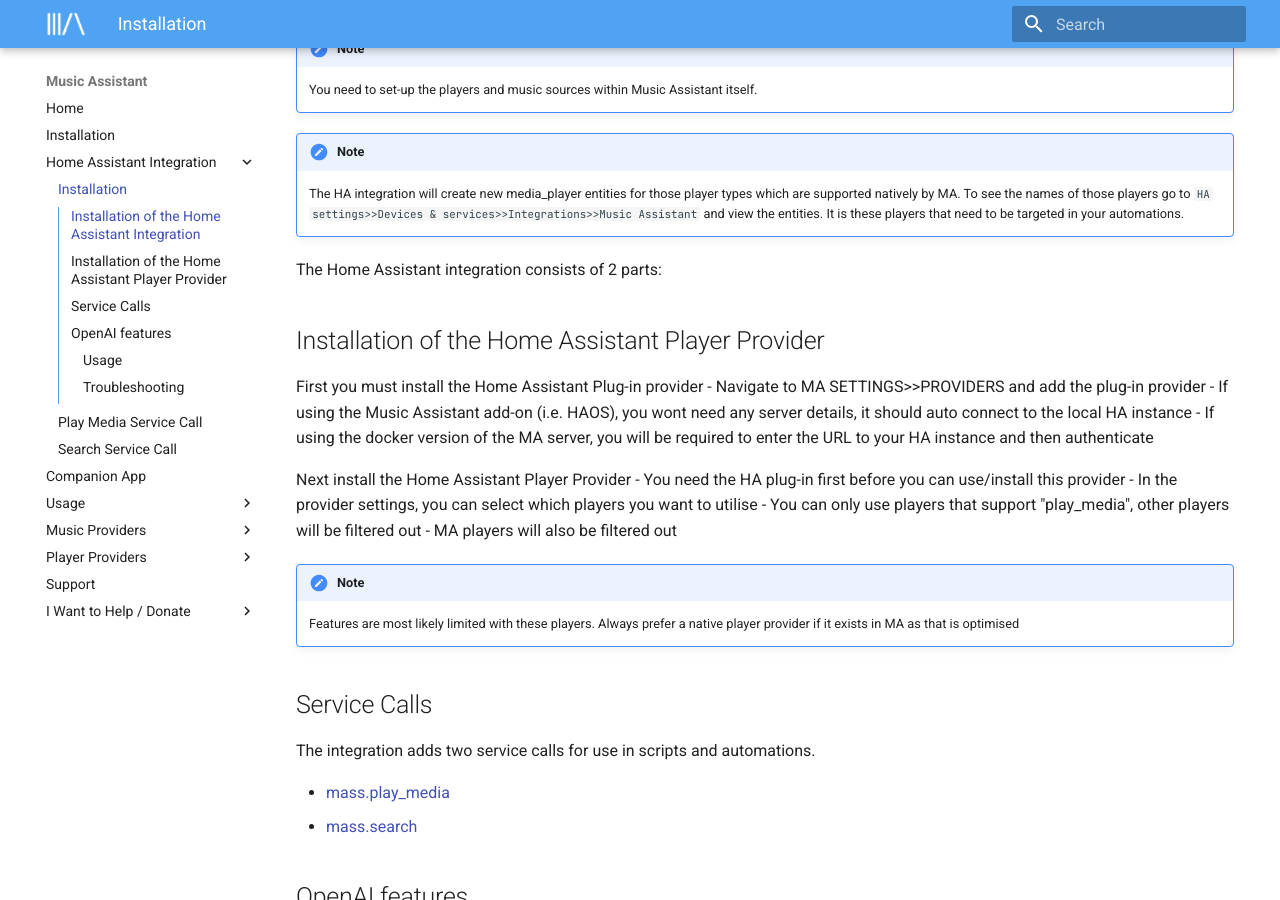
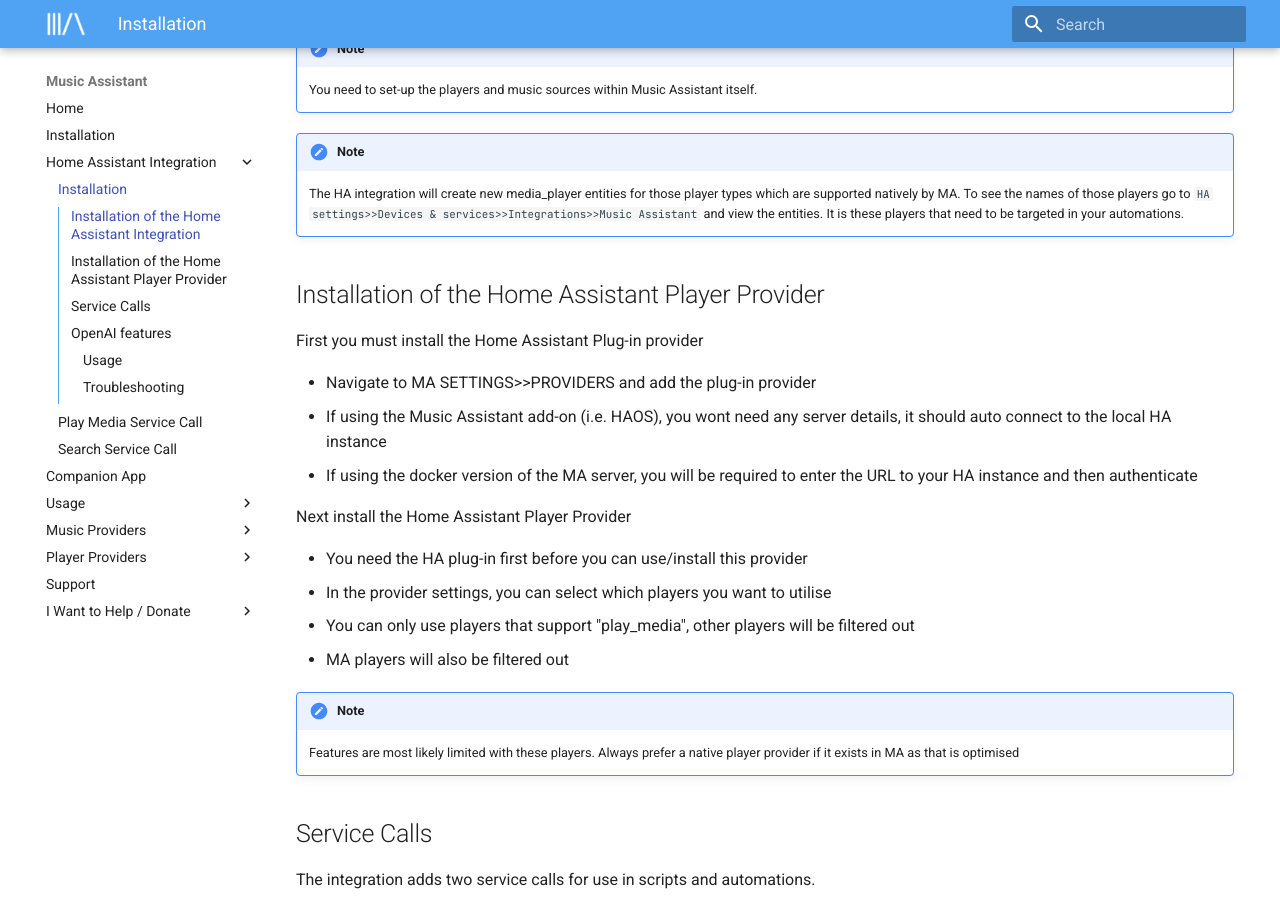
Before and after one commit to pwbriggs/music-assistant.github.io, an MkDocs documentation site: the page built from docs/integration/installation.md, in a window 1280 px wide and 900 px high, scrolled down 693 px. Built offline with MkDocs 1.6.1 and Material for MkDocs 9.7.7, drawn with Linux system fonts in a browser that asks for light colours.

Commit message:
Fix formatting

```diff
--- a/docs/integration/installation.md
+++ b/docs/integration/installation.md
@@ -19,16 +19,16 @@
 !!! note
     The HA integration will create new media_player entities for those player types which are supported natively by MA. To see the names of those players go to `HA settings>>Devices & services>>Integrations>>Music Assistant` and view the entities. It is these players that need to be targeted in your automations.
 
-The Home Assistant integration consists of 2 parts:
-
 ## Installation of the Home Assistant Player Provider
 
 First you must install the Home Assistant Plug-in provider
+
 - Navigate to MA SETTINGS>>PROVIDERS and add the plug-in provider
 - If using the Music Assistant add-on (i.e. HAOS), you wont need any server details, it should auto connect to the local HA instance
 - If using the docker version of the MA server, you will be required to enter the URL to your HA instance and then authenticate
 
 Next install the Home Assistant Player Provider
+
 - You need the HA plug-in first before you can use/install this provider
 - In the provider settings, you can select which players you want to utilise
 - You can only use players that support "play_media", other players will be filtered out
```
